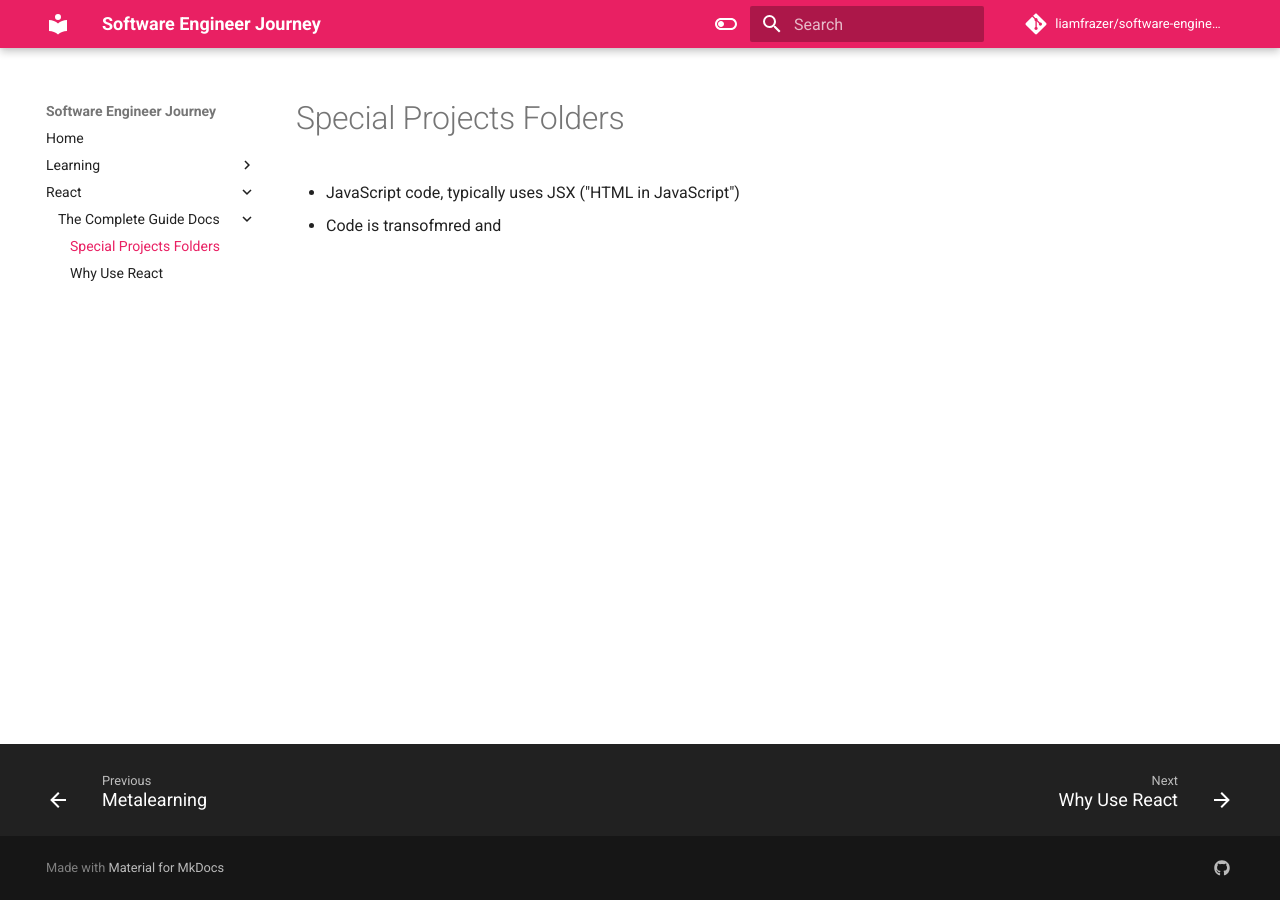
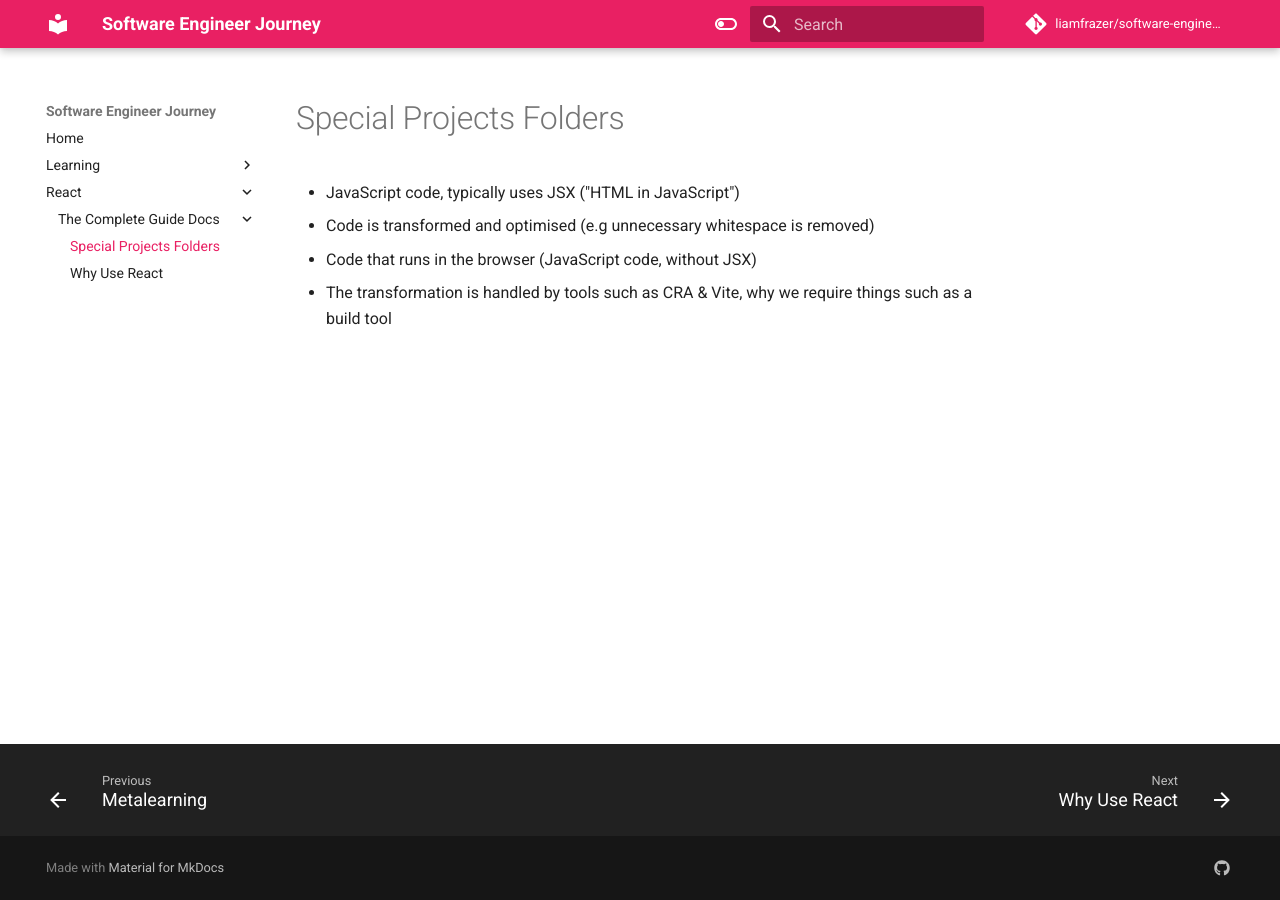
Before and after one commit to liamfrazer/software-engineer-journey, an MkDocs documentation site: the page built from docs/React/The Complete Guide Docs/Special Projects Folders.md, in a window 1280 px wide. Built offline with MkDocs 1.6.1 and Material for MkDocs 9.7.7, drawn with Linux system fonts in a browser that asks for light colours; comment, search, counter and statistics services are not loaded.

Commit message:
vault backup: 2023-12-09 15:07:10

```diff
--- a/docs/React/The Complete Guide Docs/Special Projects Folders.md
+++ b/docs/React/The Complete Guide Docs/Special Projects Folders.md
@@ -6,4 +6,6 @@ tags:
 # Special Projects Folders
 
 * JavaScript code, typically uses JSX ("HTML in JavaScript")
-* Code is transofmred and
+* Code is transformed and optimised (e.g unnecessary whitespace is removed)
+* Code that runs in the browser (JavaScript code, without JSX)
+* The transformation is handled by tools such as CRA & Vite, why we require things such as a build tool
```
